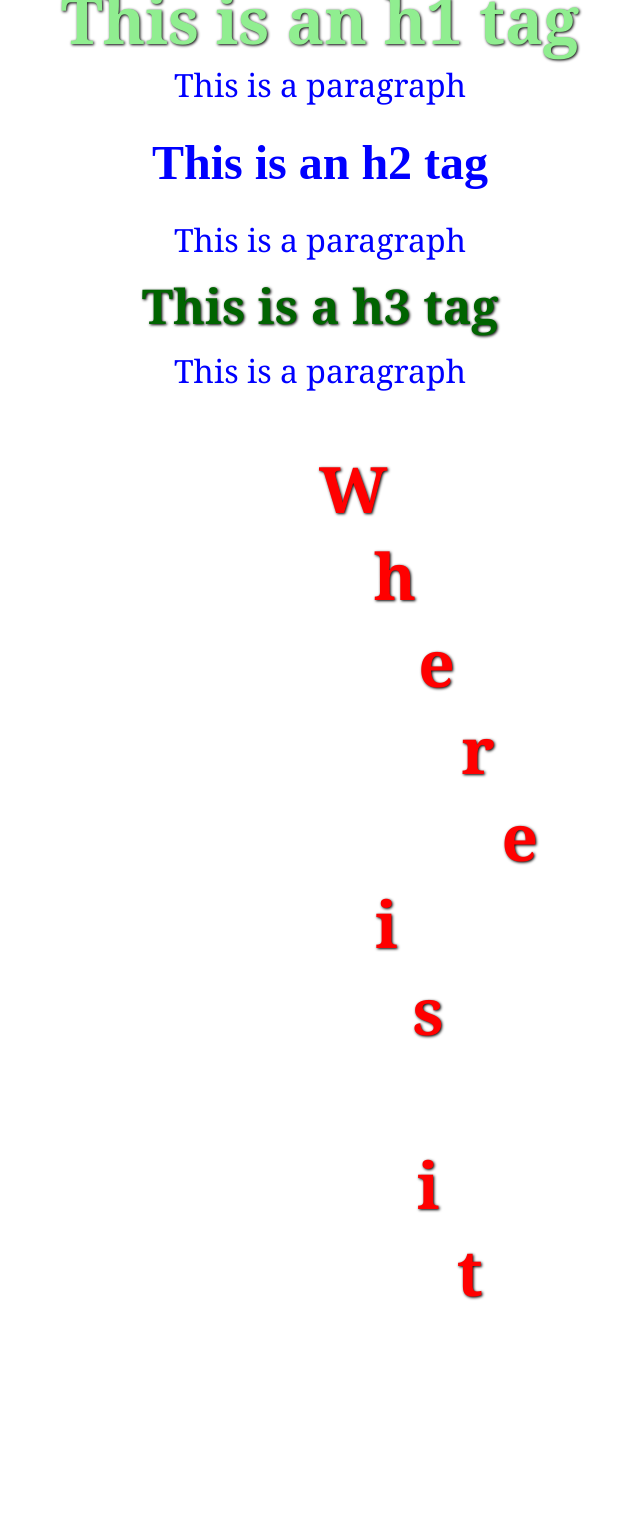
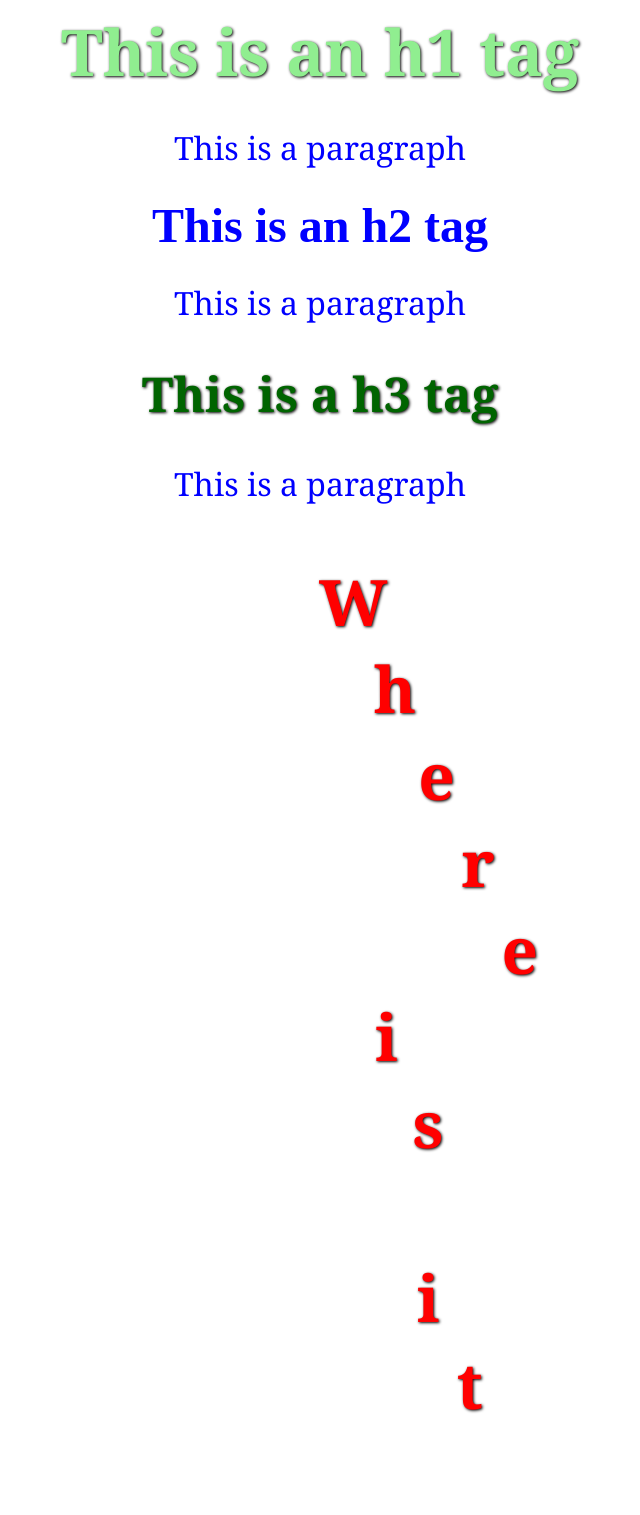
Before and after one commit to dstlmike/dstlmike.github.io, a Jekyll site: the page built from font.md, in a window 1280 px wide. Shown: the whole page, without its empty margins (320-960 px from the left). Built offline with Jekyll 4.4.1, drawn with Linux system fonts in a browser that asks for light colours; before the commit the page ends 1402 px from its top, so only the background shows below that.

Commit message:
Update font.html

```diff
--- a/_layouts/font.html
+++ b/_layouts/font.html
@@ -20,20 +20,15 @@
       color: lightgreen;
       text-shadow: 1px 1px 3px black;
       font-size: 2rem;
-      font-style: normal;
-      font-variant: normal;
       font-weight: 700;
-      line-height: 24px;
+
      }
       h3 {
         font-family: Georgia, Times, "Times New Roman", serif;
        text-shadow: 1px 1px 3px black;
         color: darkgreen;
         font-size: 1.5rem;
-        font-style: normal;
-        font-variant: normal;
         font-weight: 700;
-        line-height: 15.4px;
       }
       p {
         font-family: Georgia, Times, "Times New Roman", serif;
@@ -45,8 +40,6 @@
         color: blue;
         font-family: Georgia, Times, "Times New Roman", serif;
         font-size: 21px;
-        font-style: normal;
-        font-variant: normal;
         font-weight: 400;
         line-height: 60px;
       }
```
